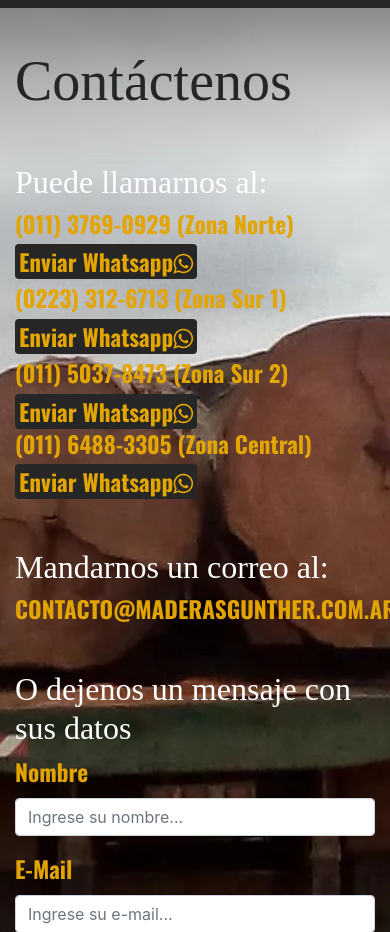
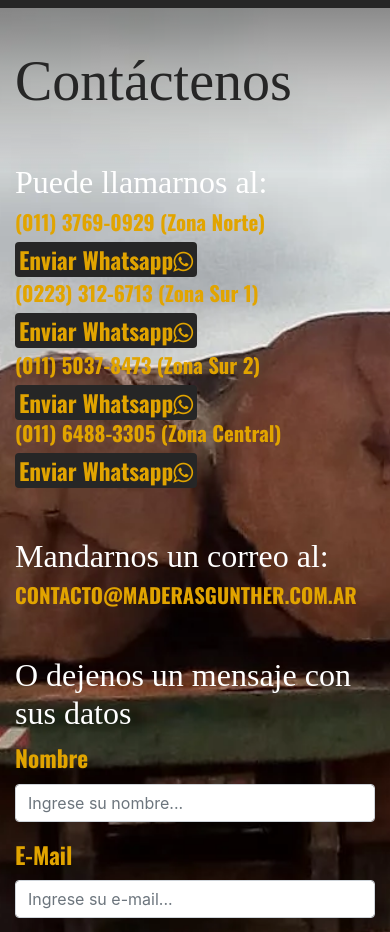
Before and after one commit to Gumio94/MaderasGunther, a PHP site: page /contacto.php in a window 390 px wide. Shown: the part 94-1026 px from the top of the page. Run offline with PHP 8.4, Linux system fonts and the light colour scheme; some libraries are stand-ins or nearby versions; some web fonts are replaced.

Commit message:
Update main.css

```diff
--- a/css/main.css
+++ b/css/main.css
@@ -89,6 +89,9 @@ body,.bg-negro{
 
 @media screen and (max-width: 575px) {
     .barra{
-    background-color: #262626;
+        background-color: #262626;
+    }
+    h4[class~="osw"]{
+        font-size: 1.3rem
     }
 }
```
